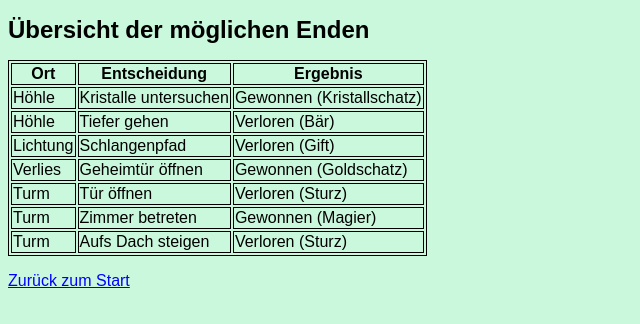
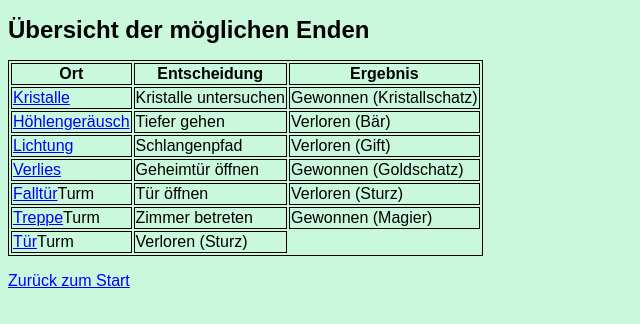
Before and after one commit to laobanxiexie/923849832984923879, a plain HTML site: page Tabelle.html in a window 1280 px wide. Shown: the whole page, without its empty margins (0-640 px from the left). Drawn offline with Linux system fonts and the light colour scheme; files that its build step writes are made by us from their sources.

Commit message:
Add files via upload

```diff
--- a/Tabelle.html
+++ b/Tabelle.html
@@ -27,38 +27,37 @@
       </thead>
       <tbody>
         <tr>
-          <td>Höhle</td>
+          <td><a href="Kristalle.html">Kristalle</td>
           <td>Kristalle untersuchen</td>
           <td>Gewonnen (Kristallschatz)</td>
         </tr>
         <tr>
-          <td>Höhle</td>
+          <td><a href="Höhlengeräusch.html">Höhlengeräusch</td>
           <td>Tiefer gehen</td>
           <td>Verloren (Bär)</td>
         </tr>
         <tr>
-          <td>Lichtung</td>
+          <td><a href="Lichtung.html">Lichtung</a></td>
           <td>Schlangenpfad</td>
           <td>Verloren (Gift)</td>
         </tr>
         <tr>
-          <td>Verlies</td>
+          <td><a href="Verlies.html">Verlies</a></td>
           <td>Geheimtür öffnen</td>
           <td>Gewonnen (Goldschatz)</td>
         </tr>
         <tr>
-          <td>Turm</td>
+          <td><a href="Falltür.html">Falltür</a>Turm</td>
           <td>Tür öffnen</td>
           <td>Verloren (Sturz)</td>
         </tr>
         <tr>
-          <td>Turm</td>
+          <td><a href="Treppe.html">Treppe</a>Turm</td>
           <td>Zimmer betreten</td>
           <td>Gewonnen (Magier)</td>
         </tr>
         <tr>
-          <td>Turm</td>
-          <td>Aufs Dach steigen</td>
+          <td><a href="Tür.html">Tür</a>Turm</td>
           <td>Verloren (Sturz)</td>
         </tr>
       </tbody>
```
